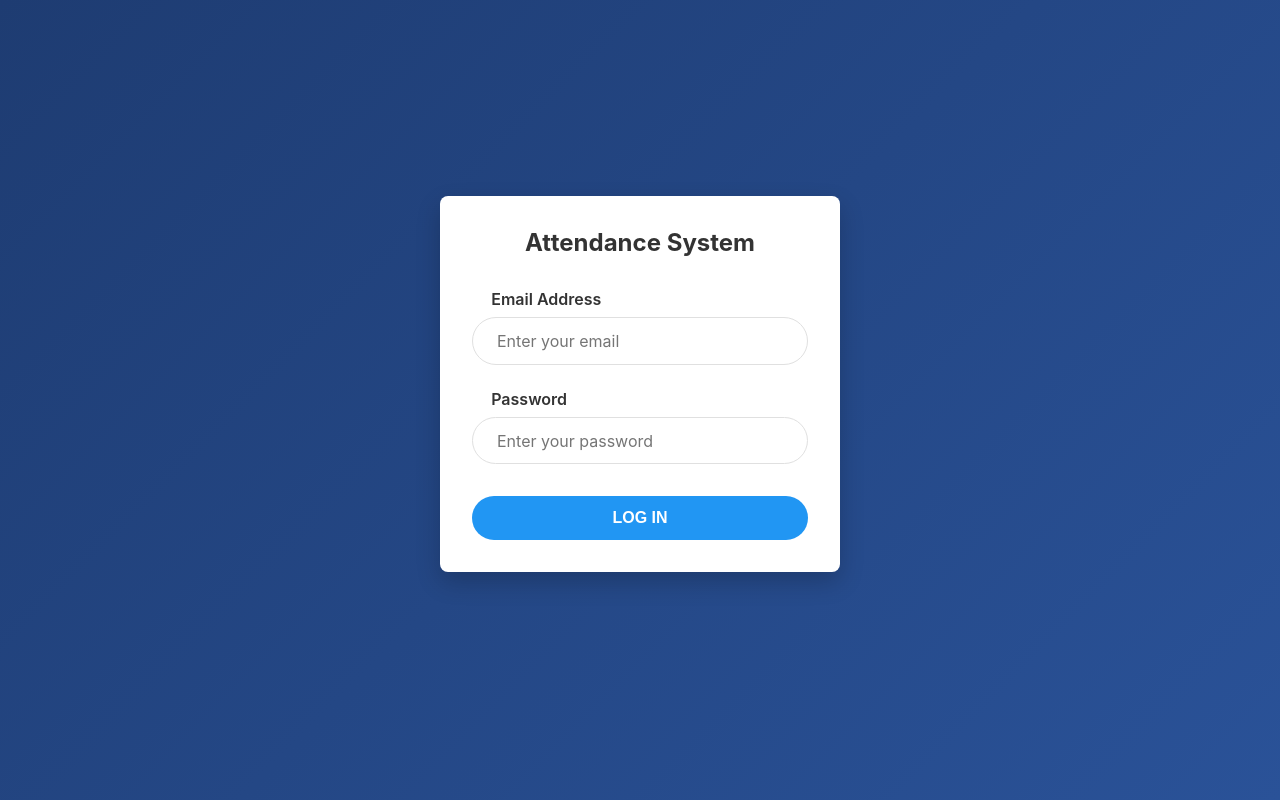
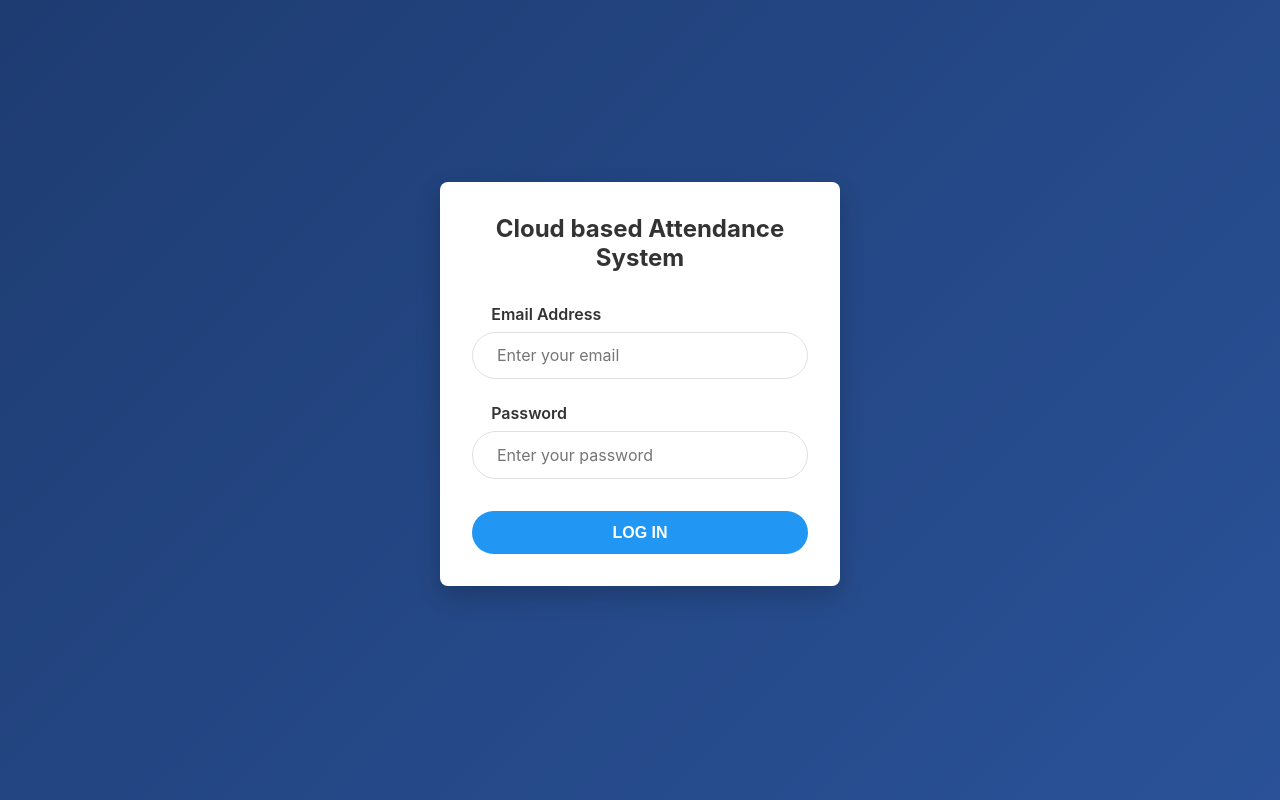
Before and after one commit to harshbhagat411/attendance-system, a React (Create React App) app: page / in a window 1280 px wide. Built offline with nearby package versions, Linux system fonts and the light colour scheme.

Commit message:
test change

```diff
--- a/src/pages/Login.js
+++ b/src/pages/Login.js
@@ -88,7 +88,7 @@ const Login = ({ session, role }) => {
       padding: '2rem'
     }}>
       <div className="card" style={{ width: '100%', maxWidth: '400px', boxShadow: '0 10px 25px rgba(0,0,0,0.2)' }}>
-        <h2 className="section-title text-center" style={{ marginBottom: "2rem" }}>Attendance System</h2>
+        <h2 className="section-title text-center" style={{ marginBottom: "2rem" }}>Cloud based Attendance System</h2>
 
         {error && (
           <div className="alert alert-danger">
```
